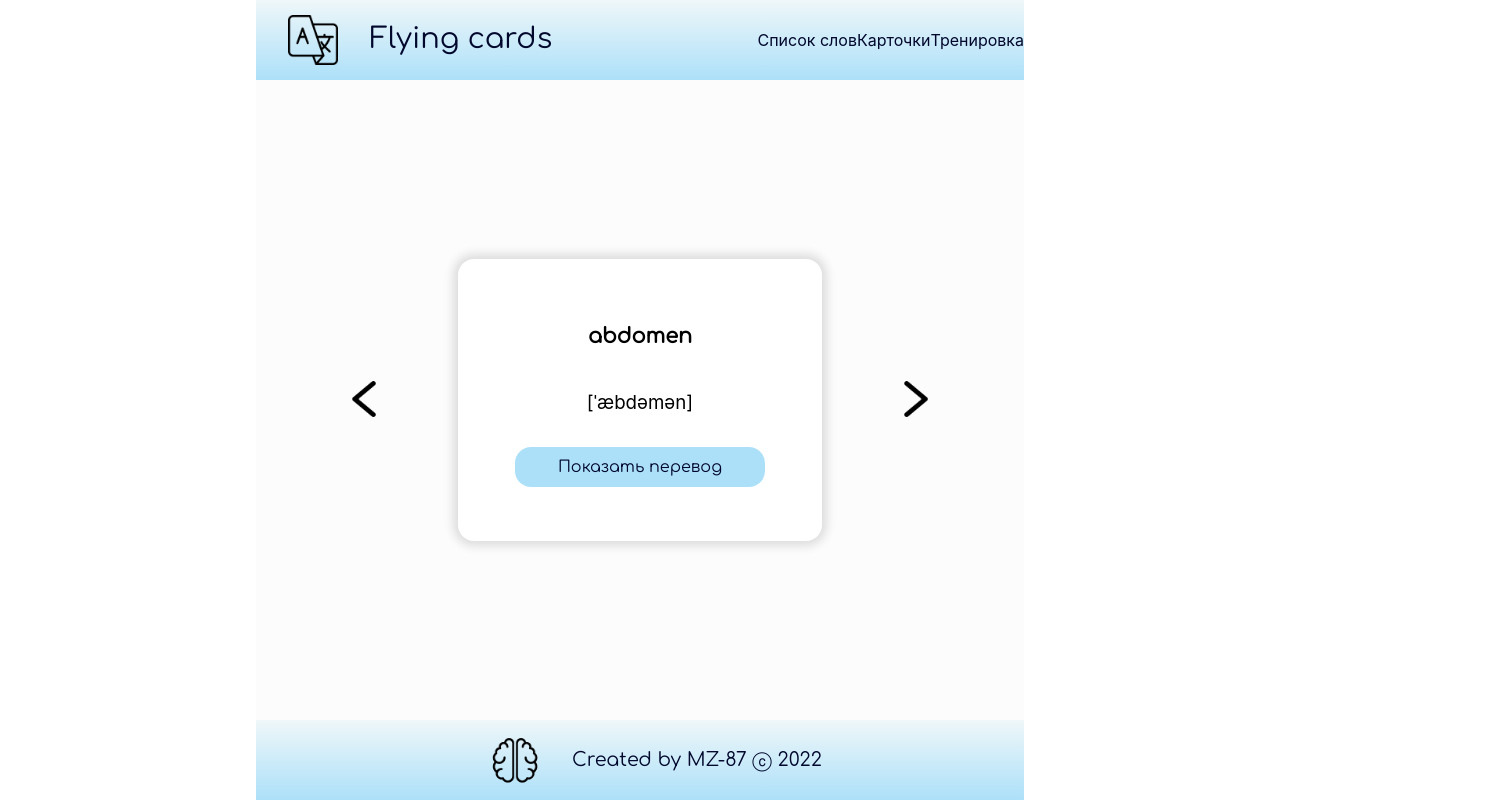
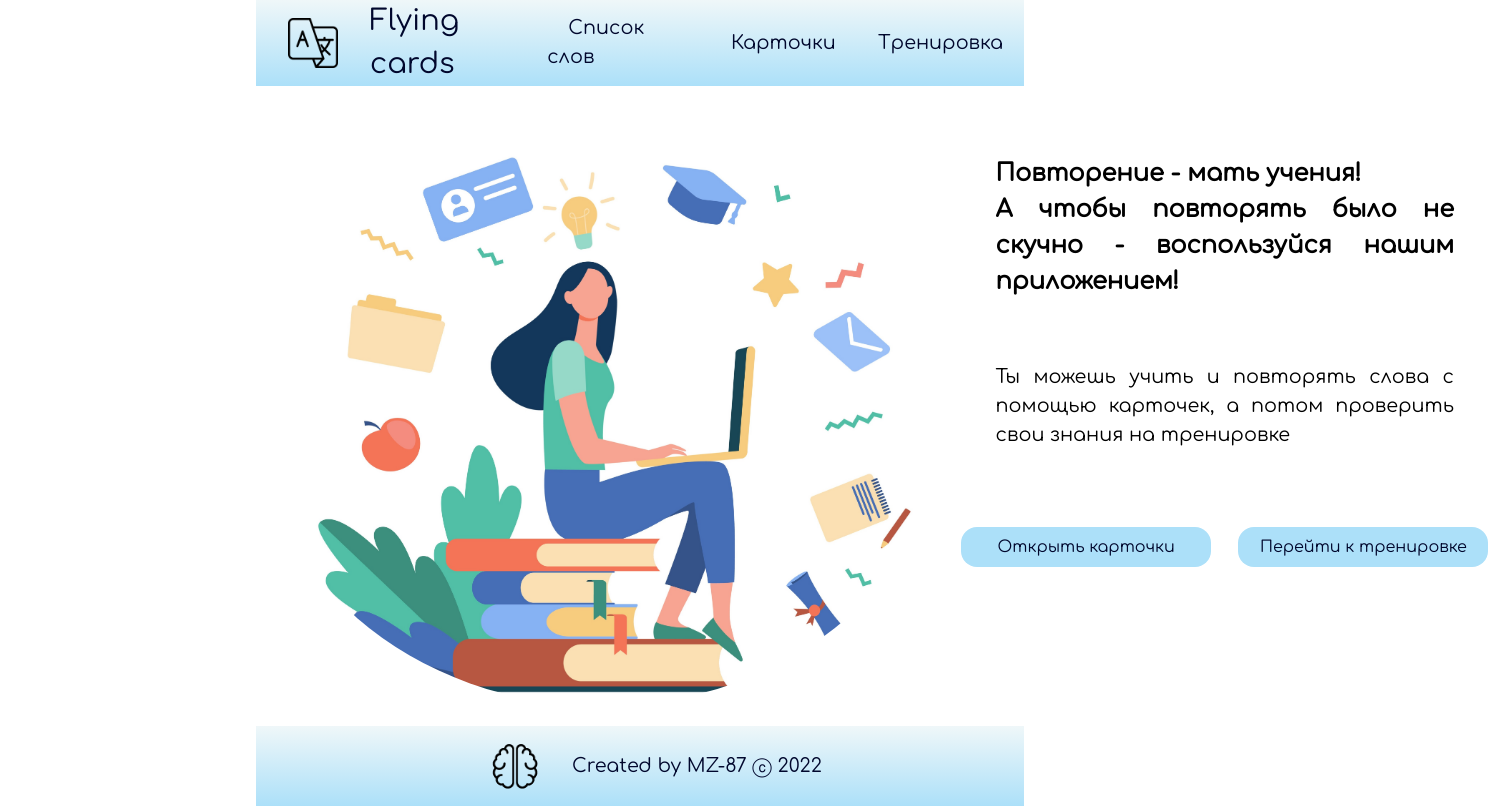
Before and after one commit to MZ-87/w26_react_flashcard_app, a React (Create React App) app: page / in a window 1280 px wide. Shown: the whole page, 1502 px wide, since content can reach past the window. Built offline with nearby package versions, Linux system fonts and the light colour scheme.

Commit message:
update banner style

```diff
--- a/src/components/App/App.jsx
+++ b/src/components/App/App.jsx
@@ -2,7 +2,8 @@ import React from 'react'
 import Header from '../Header/Header'
 import Footer from '../Footer/Footer'
 // import Error from '../Error/Error'
-import Wordcard from '../Wordcard/Wordcard'
+// import Wordcard from '../Wordcard/Wordcard'
+import Banner from '../Banner/Banner'
 // import words from '../data/words.json'
 import style from './app.module.scss'
 
@@ -10,14 +11,7 @@ function App() {
   return (
     <div className={style.App}>
       <Header />
-      {/* <Banner /> */}
-      {/* <Error /> */}
-      {/* <ListHeader />
-      <Button text={'Добавить слово'} />
-      {words.map((word) => {
-        return <Wordlist key={word.id} word={word.word} translate={word.translate} transcription={word.transcription} tag={word.tag} />
-      })} */}
-      <Wordcard word={'abdomen'} transcription={'[ˈæbdəmən]'} translate={'живот'} />
+      <Banner />
       <Footer />
     </div>
   );
--- a/src/components/Banner/Banner.jsx
+++ b/src/components/Banner/Banner.jsx
@@ -8,8 +8,8 @@ export default function Banner() {
             <img className={style.img} src="./assets/banner.jpg" alt="" />
             <div className={style.title}>Повторение - мать учения!<br /> А чтобы повторять было не скучно - воспользуйся нашим приложением!</div>
             <div className={style.subtitle}>Ты можешь учить и повторять слова с помощью карточек, а потом проверить свои знания на тренировке</div>
-            <Button text={'Открыть карточки'} />
-            <Button text={'Перейти к тренировке'} />
+            <div className={style.card_btn}><Button text={'Открыть карточки'} /></div>
+            <div className={style.train_btn}><Button text={'Перейти к тренировке'} /></div>
         </div>
     )
 }
--- a/src/components/Banner/banner.module.scss
+++ b/src/components/Banner/banner.module.scss
@@ -4,7 +4,7 @@
 
 .banner {
     display: grid;
-    grid-template-columns: 5fr 2fr 2fr;
+    grid-template-columns: 3fr 2fr 2fr;
     grid-template-rows: repeat(3, 2fr);
     justify-content: flex-start;
     min-height: 80vh;
@@ -15,19 +15,26 @@
     grid-column: 1/2;
     grid-row: 1/4;
     max-height: 600px;
+    align-self: center;
+    // justify-self: center;
     border-radius: 50%;
 }
 
 .title {
     grid-column: 2/4;
     grid-row: 1/2;
-    margin: auto;
+    margin: auto 2em 0;
     @include main-text(1.5em, 600);
 }
 
 .subtitle {
     grid-column: 2/4;
     grid-row: 2/3;
-    margin: auto;
+    margin: auto 2.5em;
     @include main-text(1.2em);
 }
+
+.card_btn,
+.train_btn{
+justify-self: center;
+}
--- a/src/components/Button/button.module.scss
+++ b/src/components/Button/button.module.scss
@@ -1,20 +1,21 @@
 @import "../../style/variables.scss";
-// @import "../../style/mixins.scss";
+@import "../../style/mixins.scss";
 
 .btn {
-    display: flex;
-    align-items: center;
-    justify-content: center;
-    width: 250px;
-    height: 40px;
-    border-radius: 1em;
-    background-color: #ace0f9;
-    text-align: center;
+    // display: flex;
+    // align-items: center;
+    // justify-content: center;
+    // width: 250px;
+    // height: 40px;
+    // border-radius: 1em;
+    // background-color: #ace0f9;
+    // text-align: center;
 
 
-    &:hover {
-        background-color: rgb(200, 140, 240);
-    }
+    // &:hover {
+    //     background-color: rgb(200, 140, 240);
+    // }
+    @include btn;
 }
 
 .text{
--- a/src/components/Header/Header.jsx
+++ b/src/components/Header/Header.jsx
@@ -9,13 +9,13 @@ export default function Header() {
                 <div className={style.title}>Flying cards</div>
             </div>
             <div className={style.nav}>
-                <div>Список слов</div>
+                {/* <div>Список слов</div>
                 <div>Карточки</div>
-                <div>Тренировка</div>
+                <div>Тренировка</div> */}
 
-                {/* <div><a href='#'>Список слов</a></div>
+                <div><a href='#'>Список слов</a></div>
                 <div><a href='#'>Карточки</a></div>
-                <div><a href='#'>Тренировка</a></div> */}
+                <div><a href='#'>Тренировка</a></div>
             </div>
         </div>
     )
```
Also changed, not shown: public/assets/banner.jpg.
